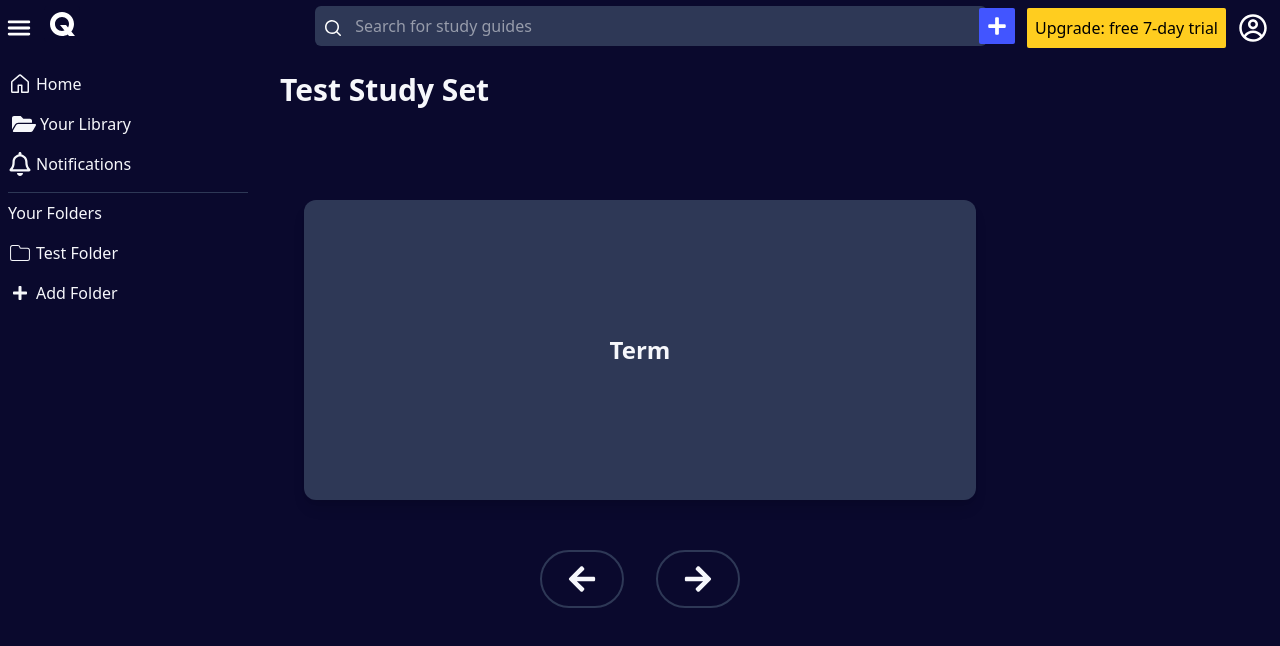
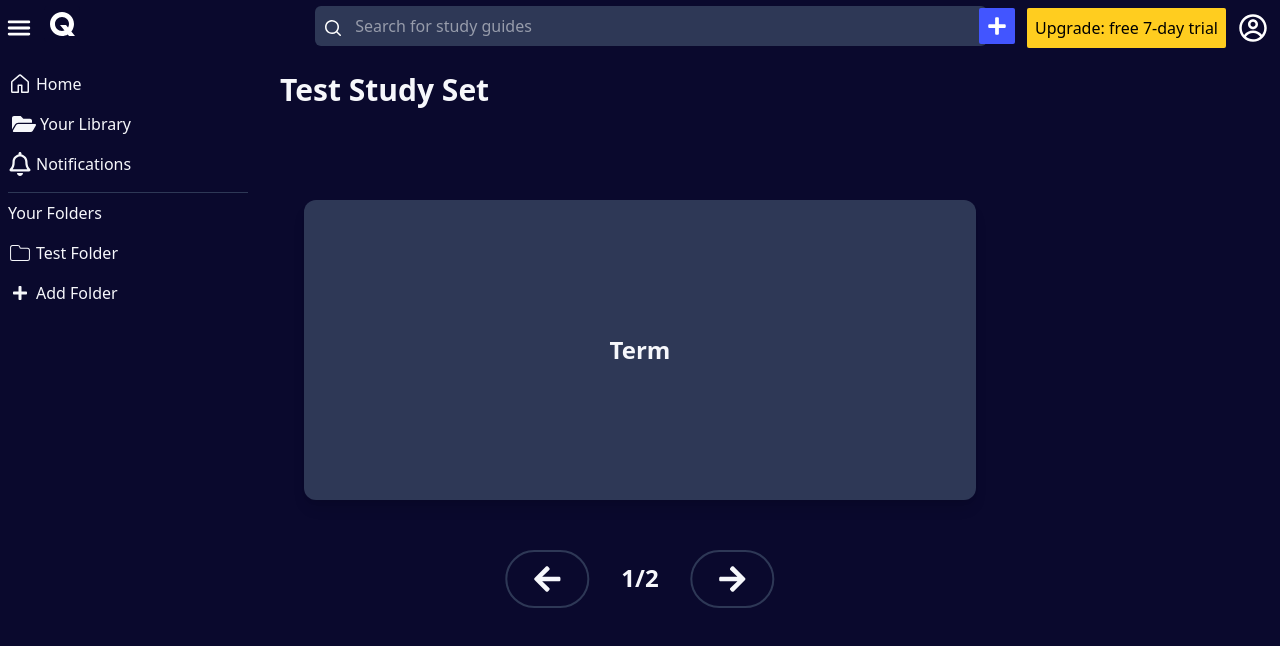
Before and after one commit to aaronamano/quizlet_clone, a React (Vite) app in the folder frontend/: page /study-set-page in a window 1280 px wide. Shown: the top 646 px of the page. Built offline with nearby package versions, Linux system fonts and the light colour scheme.

Commit message:
forgot something

```diff
--- a/frontend/src/components/StudySetPage.tsx
+++ b/frontend/src/components/StudySetPage.tsx
@@ -57,6 +57,7 @@ export default function StudySetPage() {
         <div className="border-2 border-[#2E3856] p-3 rounded-4xl">
           <FaArrowLeft className="text-[#F6F7FB] text-3xl w-14 cursor-pointer" />
         </div>
+        <p className="text-[#F6F7FB] text-2xl font-bold mt-3">1/2</p>
         <div className="border-2 border-[#2E3856] p-3 rounded-4xl">
           <FaArrowRight className="text-[#F6F7FB] text-3xl w-14 cursor-pointer" />
         </div>
```
